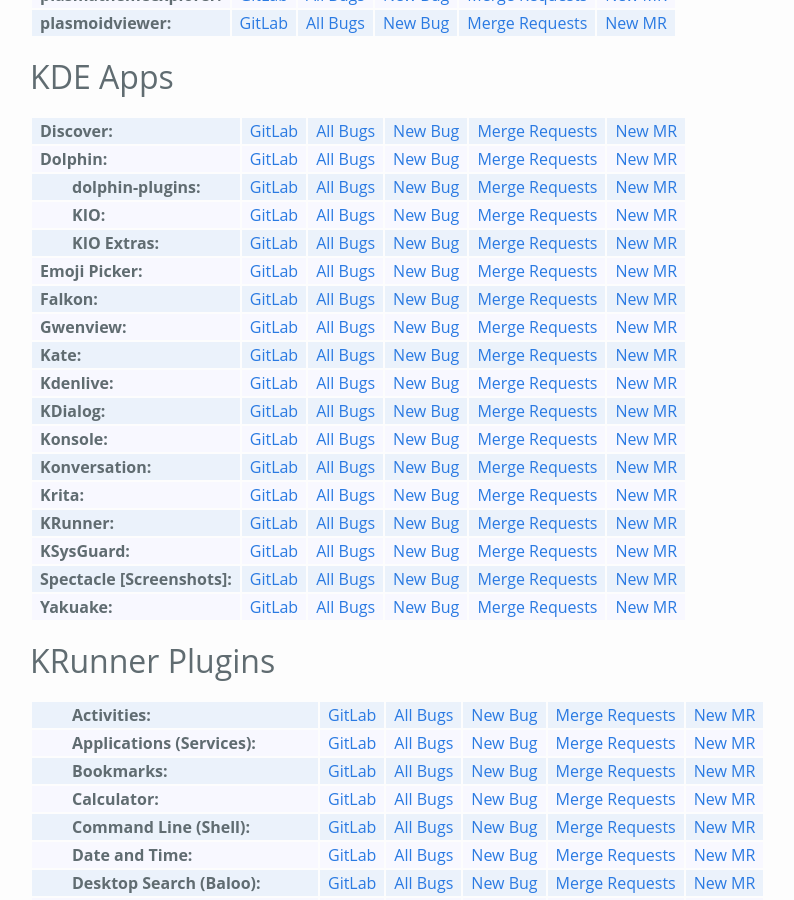
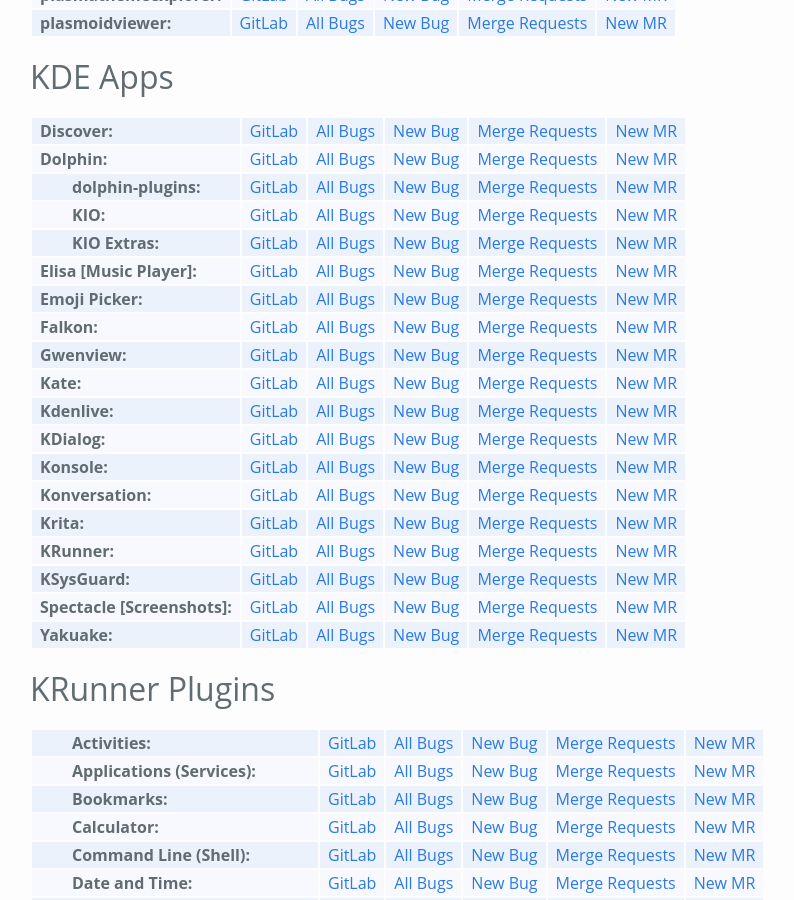
Before and after one commit to Zren/zren.github.io, a Jekyll site: the page built from kde_repos.md, in a window 1280 px wide and 900 px high, scrolled down 3602 px. Shown: the whole window, without its empty margins (0-794 px from the left). Built offline with Jekyll 4.4.1, drawn with Linux system fonts in a browser that asks for light colours; comment, search, counter and statistics services are not loaded.

Commit message:
elisa links

```diff
--- a/kde_repos.md
+++ b/kde_repos.md
@@ -1020,6 +1020,14 @@
 			gitlabGroup='network'
 			gitRepo='kio-extras'
 			product='kio-extras'
+		%}
+	</tr>
+	<tr>
+		{% include kdeRepo.html
+			repoName='Elisa [Music Player]'
+			gitlabGroup='multimedia'
+			gitRepo='elisa'
+			product='Elisa'
 		%}
 	</tr>
 	<tr>
```
